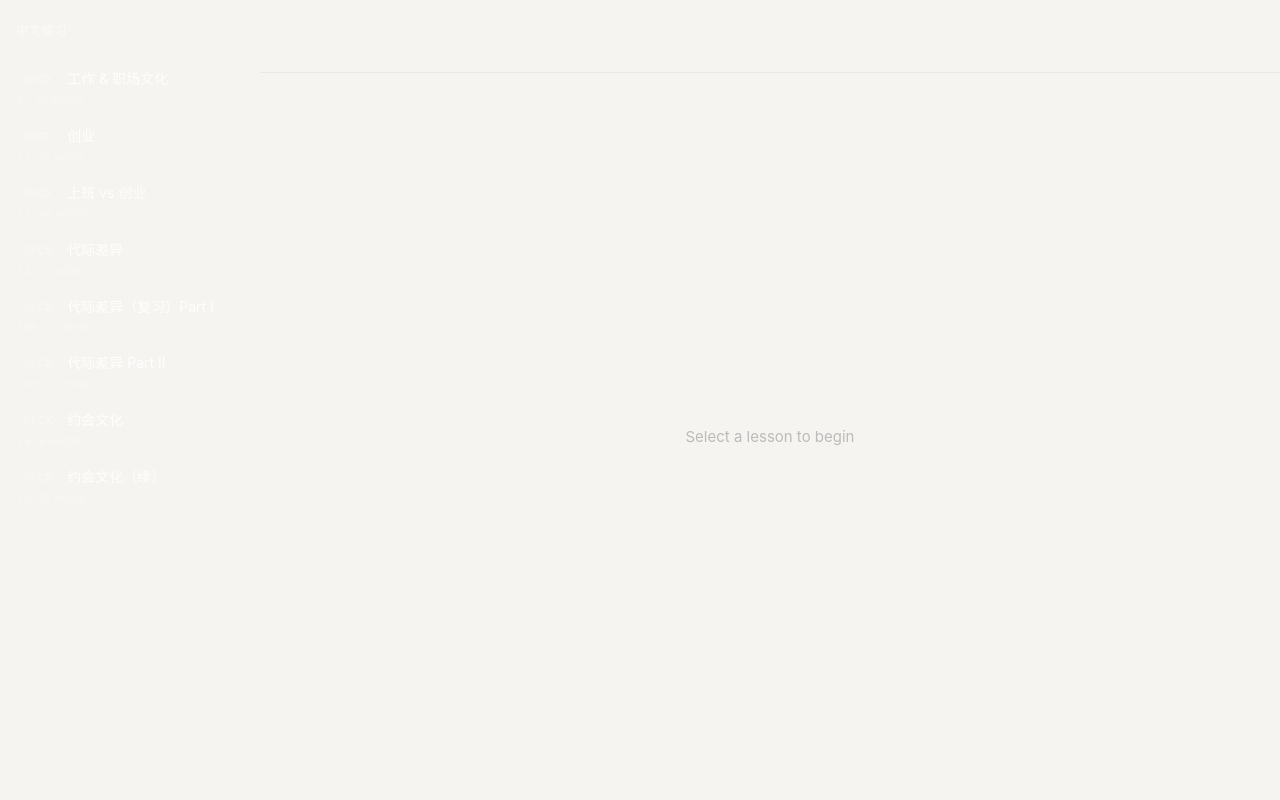
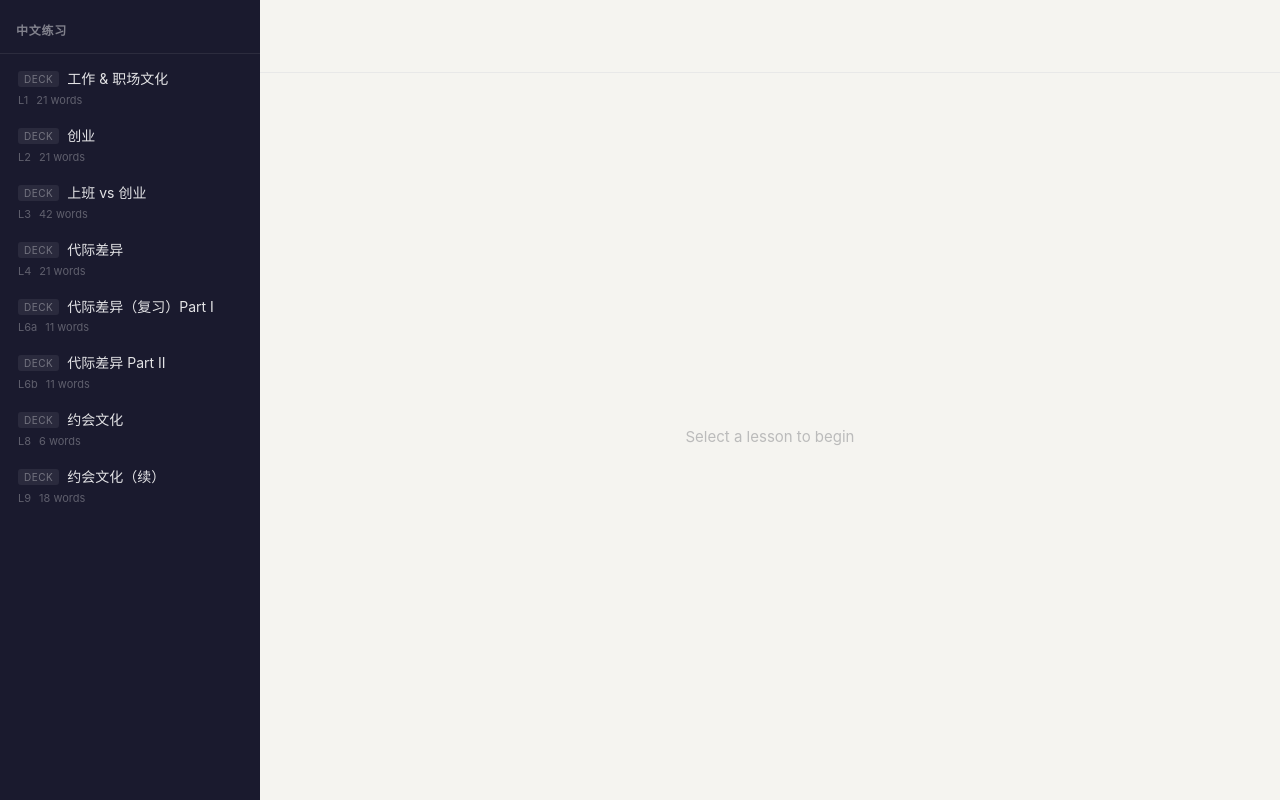
Before and after one commit to lsmui/chinese-practice, a plain HTML site: page index.html in a window 1280 px wide. Drawn offline with Linux system fonts and the light colour scheme.

Commit message:
fix: restore --brand token value (circular ref from replace_all)

```diff
--- a/style.css
+++ b/style.css
@@ -1,5 +1,5 @@
 /* ── Design tokens ────────────────────────────────────────── */
-:root { --brand: var(--brand); }
+:root { --brand: #1a1a2e; }
 
 /* ── Reset & base ─────────────────────────────────────────── */
 *, *::before, *::after { box-sizing: border-box; margin: 0; padding: 0; }
```
